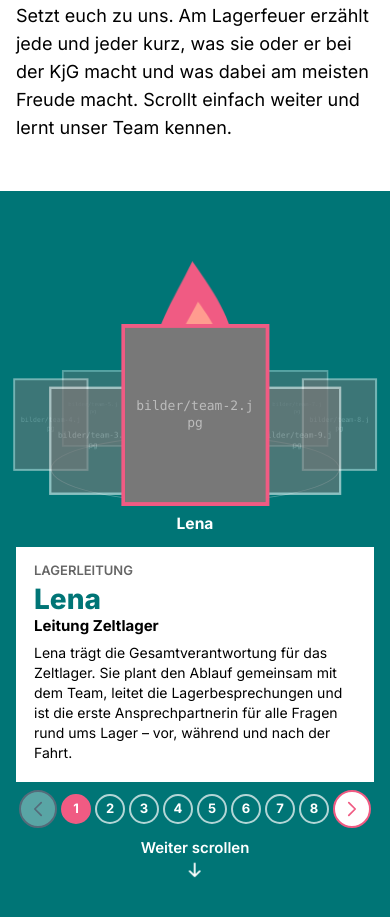
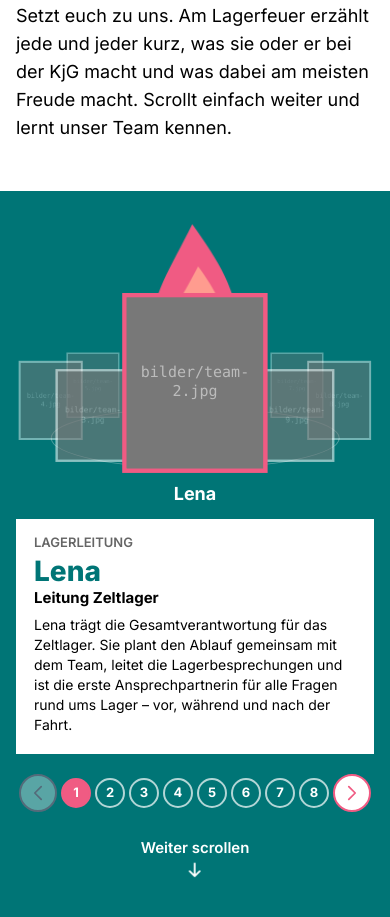
Before and after one commit to DerHuhn-05/KjG-Gonsenheim, a plain HTML site: page team.html in a window 390 px wide. Shown: the part 1190-2107 px from the top of the page. Drawn offline with Linux system fonts and the light colour scheme.

Commit message:
Team-Lagerfeuer: Hinweis am Desktop unten rechts; mobil größeres Mittelbild, Feuer höher, mehr Abstand zwischen Szene, Kachel und Nummern
Co-Authored-By: Claude Sonnet 5.5 <noreply@anthropic.com>
Claude-Session: https://claude.ai/code/session_01W6RQcB52KsFURifvLrEaJT

```diff
--- a/assets/css/lagerfeuer.css
+++ b/assets/css/lagerfeuer.css
@@ -57,12 +57,12 @@
 .sub .feuer-dots .feuer-pfeil:not(:disabled):hover { background: #e9f3f3; }
 .sub .feuer-dots button.an { background: var(--accent); border-color: var(--accent); }
 .sub .feuer-dots button:focus-visible { outline: 3px solid var(--white); outline-offset: 3px; }
-.sub .feuer .scroll-hinweis { top: 20px; right: 24px; background: transparent; }
+.sub .feuer .scroll-hinweis { top: auto; bottom: 24px; right: 24px; background: transparent; }   /* Desktop: unten rechts */
 
 @media (max-width: 860px) {
   .sub .feuer-ring { left: 50%; top: 40%; }
   .sub .feuer-p { width: 96px; }
-  .sub .feuer-info { left: 16px; right: 16px; width: auto; top: auto; bottom: 181px; transform: none; }
+  .sub .feuer-info { left: 16px; right: 16px; width: auto; top: auto; bottom: 209px; transform: none; }
   .sub .feuer-it { padding: 18px 18px; justify-content: flex-start; }
   .sub .feuer-it h3 { font-size: 28px; line-height: 30px; margin: 6px 0 2px; }
   .sub .feuer-rolle { font-size: 15px; line-height: 20px; margin-bottom: 8px; }
@@ -70,7 +70,7 @@
   .sub .feuer-it blockquote { margin: 10px 0 0; }
   .sub .feuer-vor, .sub .feuer-chips, .sub .feuer-lied { display: none; }
   .sub .feuer-name { font-size: 12px; }
-  .sub .feuer-dots { gap: 4px; bottom: 135px; }
+  .sub .feuer-dots { gap: 4px; bottom: 151px; }
   .sub .feuer .scroll-hinweis { top: auto; right: auto; left: 50%; bottom: 76px; transform: translateX(-50%); }   /* Handy: „Weiter scrollen“ mittig unter den Nummern */
   .sub .feuer-dots button { width: 30px; height: 30px; font-size: 13px; }
   .sub .feuer-dots .feuer-pfeil { width: 38px; height: 38px; }
--- a/assets/js/lagerfeuer.js
+++ b/assets/js/lagerfeuer.js
@@ -52,13 +52,13 @@
       fire.classList.remove("kompakt");
       let oben = hoeheB - unten - info.offsetHeight;
       if (oben < hoeheB * 0.48) { fire.classList.add("kompakt"); oben = hoeheB - unten - info.offsetHeight; }   // zu wenig Platz: Zitat der Person entfällt
-      const platz = oben - 20;                                   // Name endet hier
-      const W = clamp(platz * 0.32, 60, 120);
+      const platz = oben - 24;                                   // Name endet hier (24 px über der Kachel)
+      const W = clamp(platz * 0.3, 60, 112);
       pe.forEach((e) => (e.style.width = W + "px"));
       ry = clamp(platz * 0.1, 26, 56);
       bahn.style.width = 2 * rx + "px"; bahn.style.height = 2 * ry + "px";
-      ring.style.top = platz - 24 - ry + "px";
-      feuerSkala = clamp((platz - 24 - ry - 0.75 * ry - 16) / 260, 0.35, 0.85);
+      ring.style.top = platz - 26 - ry + "px";
+      feuerSkala = clamp((platz - 26 - ry - 0.75 * ry - 10) / 242, 0.35, 1);   // Flammenspitze ca. 10 px unter dem Oberrand
     } else { ring.style.top = ""; pe.forEach((e) => (e.style.width = "")); feuerSkala = 0.9; }
     TA = Math.PI / 2;   // die aktive Person sitzt immer ganz vorn in der Mitte des Kreises
   }
@@ -84,7 +84,7 @@
       const th = TA + d * step;
       const x = rx * Math.cos(th), y = ry * Math.sin(th), z = (1 + Math.sin(th)) / 2;
       const c = ease(clamp(1 - Math.abs(d)));
-      const sc = lerp(0.5 + 0.32 * z, klein ? 1.3 : 1.3, c);
+      const sc = lerp(0.5 + 0.32 * z, klein ? 1.5 : 1.3, c);
       e.style.transform = `translate(${x.toFixed(1)}px,${y.toFixed(1)}px) translate(-50%,-100%) scale(${sc.toFixed(3)})`;
       e.style.zIndex = Math.round(z * 100) + (c > 0.5 ? 1 : 0);
       e.style.opacity = lerp(0.35 + 0.3 * z, 1, c).toFixed(2);
--- a/team.html
+++ b/team.html
@@ -11,11 +11,11 @@
   <link rel="alternate" hreflang="en" href="en/team.html">
   <link rel="stylesheet" href="assets/css/style.css?v=69e155ed">
   <link rel="stylesheet" href="assets/css/unterseiten.css?v=8022a17d">
-  <link rel="stylesheet" href="assets/css/lagerfeuer.css?v=5905072c">
+  <link rel="stylesheet" href="assets/css/lagerfeuer.css?v=d47e91b3">
   <script src="assets/js/bilder.js?v=e1756519"></script>
   <script src="assets/js/module.js?v=5ad85645"></script>
   <script src="assets/js/main.js?v=da031dcd" defer></script>
-  <script src="assets/js/lagerfeuer.js?v=2085ada7" defer></script>
+  <script src="assets/js/lagerfeuer.js?v=755e7bce" defer></script>
 </head>
 <body class="sub nav-alt">
 <kjg-header seite="team.html" aktiv="team.html"></kjg-header>
```
Also changed, not shown: en/team.html (+2 -2 lines).
